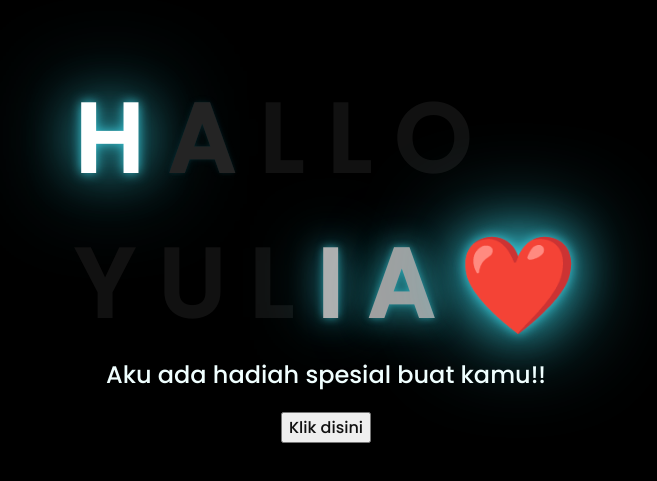
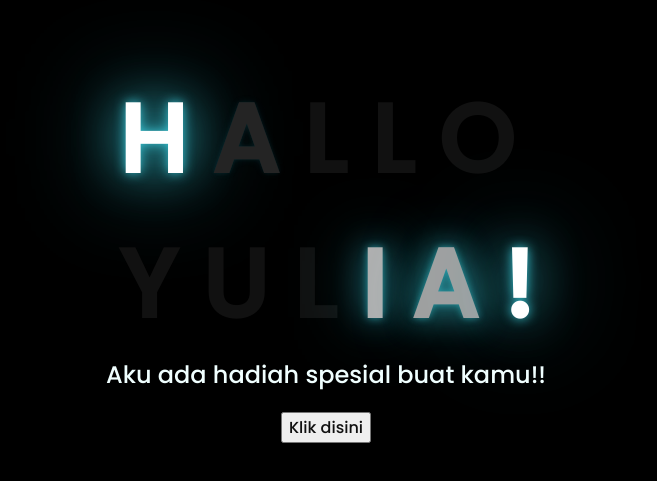
Before and after one commit to adnanzainal21/Jangan-Nangis-Sely, a plain HTML site: page index.html in a window 1280 px wide. Shown: the part 153-634 px from the top of the page, without its empty margins (322-979 px from the left). Drawn offline with Linux system fonts and the light colour scheme.

Commit message:
Update index.html
Signed-off-by: adnfalll___ <118400004+adnanzainal21@users.noreply.github.com>

```diff
--- a/index.html
+++ b/index.html
@@ -24,7 +24,7 @@
         <span>L</span>
         <span>I</span>
         <span>A</span>
-        <span>❤️</span>
+        <span>!</span>
     </div>
     <div class="description">
         <span>Aku ada hadiah spesial buat kamu!!</span>
```
